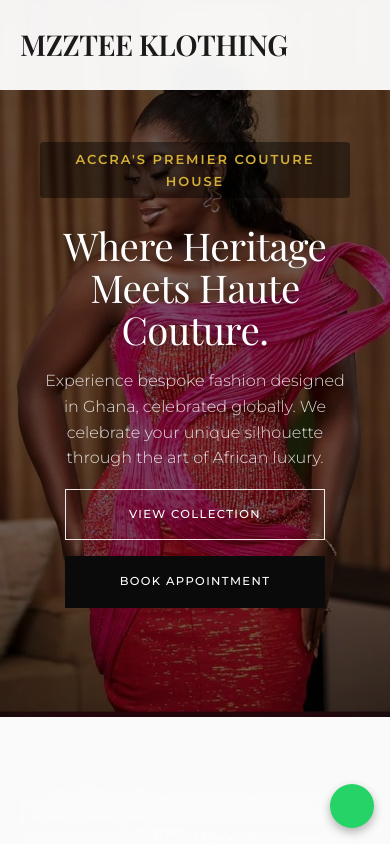
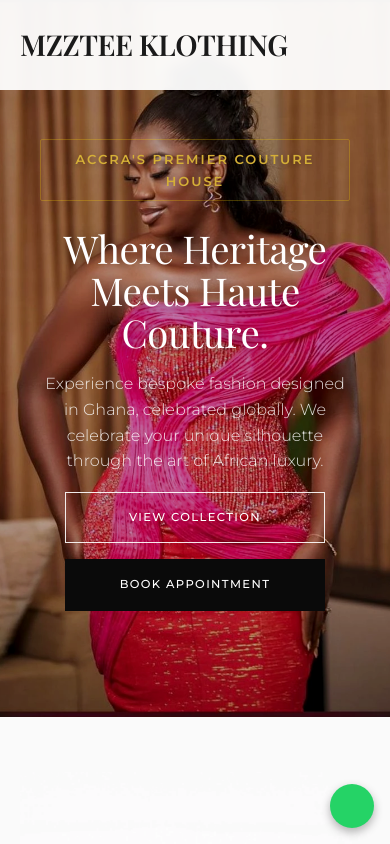
Before and after one commit to bronyhans1/mzztee, a plain HTML site: page frontend/index.html in a window 390 px wide. Shown: the top 844 px of the page. Drawn offline with nearby package versions, Linux system fonts and the light colour scheme; some icons are missing; a web font is replaced by a local one.

Commit message:
Add files via upload

```diff
--- a/frontend/index.html
+++ b/frontend/index.html
@@ -352,7 +352,7 @@
 
                             <div class="contact-item">
                                 <span class="contact-label">Email</span>
-                                <a href="mailto:hello@mzzteeklothing.com" class="contact-value">hello@mzzteeklothing.com</a>
+                                <a href="mailto:mzzteeklothing@gmail.com" class="contact-value">hello@mzzteeklothing.com</a>
                             </div>
 
                             <div class="contact-item">
--- a/frontend/style.css
+++ b/frontend/style.css
@@ -380,6 +380,7 @@ header.scrolled {
     height: 100%;
     object-fit: cover;
     object-position: center;
+    filter: brightness(1.05) contrast(1.05);
 }
 
 @keyframes heroSlide {
@@ -411,21 +412,24 @@ header.scrolled {
     }
 
     .hero-tagline {
-        background: rgba(0, 0, 0, 0.45);
-        padding: 6px 12px;
-        border-radius: 4px;
+        background: transparent;
         display: inline-block;
-        color: var(--color-accent);
-        text-shadow: 0 2px 6px rgba(0, 0, 0, 0.6);
+        padding: 8px 16px;
+        border: 1px solid rgba(255, 215, 0, 0.25);
+        border-radius: 2px;
+        letter-spacing: 2px;
+        font-size: 12px;
+        color: #FFD54F;
+        text-shadow:
+            0 0 4px rgba(255, 213, 79, 0.25),
+            0 1px 2px rgba(0, 0, 0, 0.25);
     }
 
     .hero-content {
         padding-top: 20px;
     }
 
-    .hero::before {
-        background: rgba(0, 0, 0, 0.5);
-    }
+    .hero::before { background: rgba(0, 0, 0, 0.25); }
 }
 
 .hero-content {
```
Also changed, not shown: frontend/privacy.html (+1 -1 lines), frontend/terms.html (+1 -1 lines).
